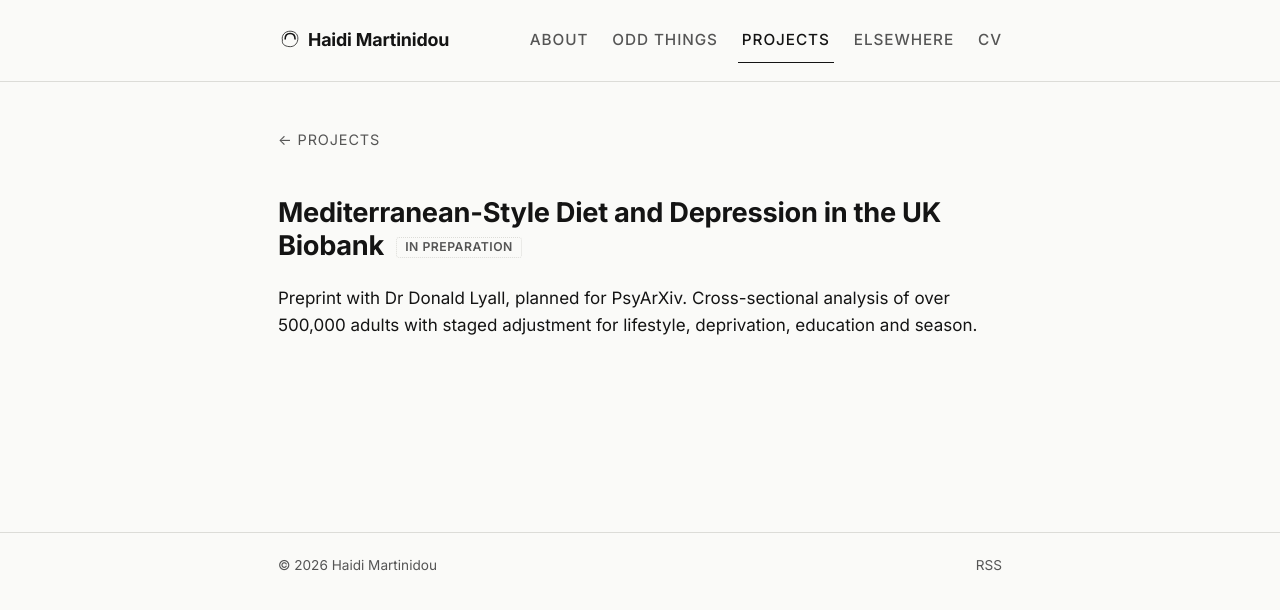
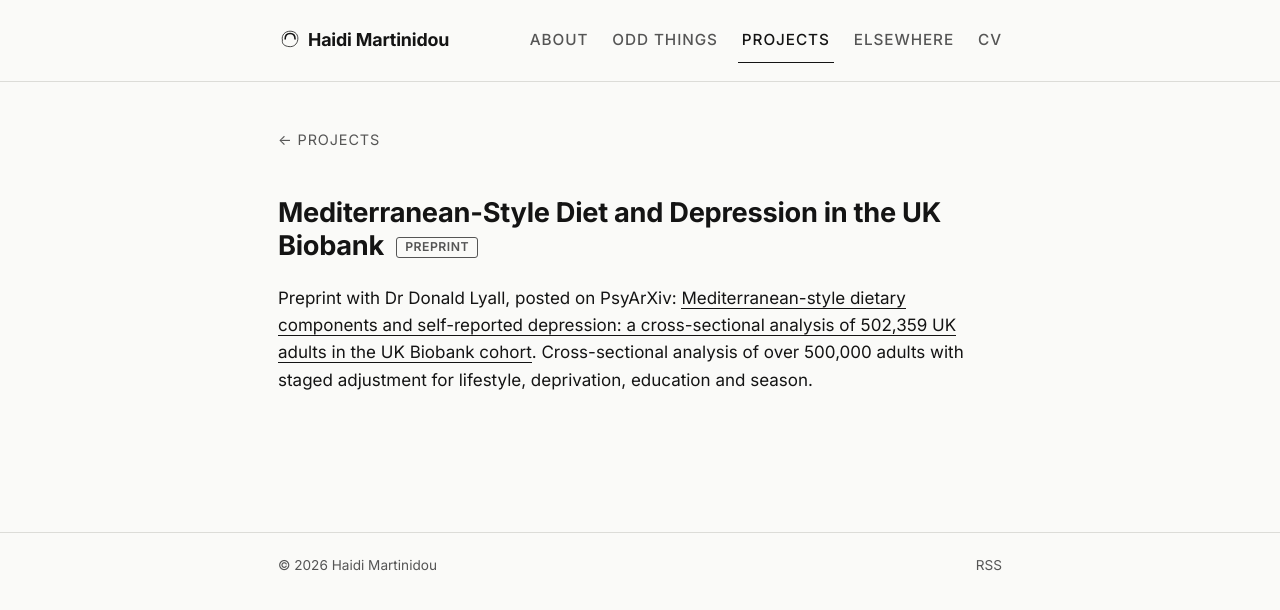
Before and after one commit to haidimartinidou/haidimartinidou.github.io, a Jekyll site: the page built from _projects/mediterranean-diet-ukbiobank.md, in a window 1280 px wide. Shown: the top 610 px of the page. Built offline with Jekyll 4.4.1, drawn with Linux system fonts in a browser that asks for light colours.

Commit message:
Add ORCID to homepage, link the Mediterranean diet preprint
ORCID now appears on the homepage alongside About and the CV.
The Mediterranean-style diet paper is posted as a preprint
(PsyArXiv, DOI 10.31234/osf.io/j23ur_v1), so every mention now
links to it and its status reads "preprint" instead of "in
preparation" (projects list, project page, CV publications, About).

Co-Authored-By: Claude Sonnet 5 <noreply@anthropic.com>

```diff
--- a/_data/cv.yml
+++ b/_data/cv.yml
@@ -172,7 +172,7 @@ writing:
 # Entries render as plain text, in the order listed. Keep "in preparation"
 # items marked as such until they are submitted or posted as preprints.
 publications:
-  - citation: "Martinidou H., Lyall D. Mediterranean-style diet and depression in 502,359 UK Biobank participants: a cross-sectional study. Preprint in preparation (PsyArXiv)."
+  - citation: "Martinidou H., Lyall D.M. Mediterranean-style dietary components and self-reported depression: a cross-sectional analysis of 502,359 UK adults in the UK Biobank cohort. Preprint (PsyArXiv). <a href=\"https://doi.org/10.31234/osf.io/j23ur_v1\">https://doi.org/10.31234/osf.io/j23ur_v1</a>"
   - citation: "Varsou O.*, Martinidou H.*, Malik Z., Walters M. Evaluation of the University of Glasgow–AAUP medical exchange programme: a transferable framework (working title). *Equal contribution. Manuscript in preparation."
   - citation: "Martinidou H., et al. Living with artificial neural networks: experience-dependent structural plasticity of the human brain in the age of AI (working title). To be submitted to Current Issues in Molecular Biology (MDPI)."
   - citation: "Chatzisavvidou A., et al. Molecular mechanisms underlying human neocortical evolution (working title). To be submitted to Current Issues in Molecular Biology (MDPI)."
--- a/_projects/mediterranean-diet-ukbiobank.md
+++ b/_projects/mediterranean-diet-ukbiobank.md
@@ -1,9 +1,9 @@
 ---
 title: "Mediterranean-Style Diet and Depression in the UK Biobank"
-status: in-preparation
+status: preprint
 category: research
 order: 2
-summary: "Preprint with Dr Donald Lyall, planned for PsyArXiv. Cross-sectional analysis of over 500,000 adults with staged adjustment for lifestyle, deprivation, education and season."
+summary: "Preprint with Dr Donald Lyall, posted on PsyArXiv. Cross-sectional analysis of over 500,000 adults with staged adjustment for lifestyle, deprivation, education and season."
 ---
 
-Preprint with Dr Donald Lyall, planned for PsyArXiv. Cross-sectional analysis of over 500,000 adults with staged adjustment for lifestyle, deprivation, education and season.
+Preprint with Dr Donald Lyall, posted on PsyArXiv: [Mediterranean-style dietary components and self-reported depression: a cross-sectional analysis of 502,359 UK adults in the UK Biobank cohort](https://doi.org/10.31234/osf.io/j23ur_v1). Cross-sectional analysis of over 500,000 adults with staged adjustment for lifestyle, deprivation, education and season.
--- a/assets/css/style.css
+++ b/assets/css/style.css
@@ -127,6 +127,10 @@ main.wrap {
   margin: 0;
   font-size: 1.05rem;
 }
+.hero p.hero-links {
+  margin-top: 14px;
+  font-size: 0.9rem;
+}
 
 /* Homepage sections (thin-line blocks) */
 .home-block {
@@ -230,6 +234,7 @@ main.wrap {
 .status-tag.status-shipped { background: var(--ink); color: var(--bg); border-color: var(--ink); }
 .status-tag.status-paused { color: var(--ink-soft); border-style: dashed; }
 .status-tag.status-in-preparation { color: var(--ink-soft); border-style: dotted; }
+.status-tag.status-preprint { border-color: var(--ink-soft); color: var(--ink-soft); }
 
 /* Post / page */
 h1 { font-size: 1.6rem; }
--- a/index.html
+++ b/index.html
@@ -5,6 +5,7 @@ title: Neuroscientist
 <section class="hero">
   <h1>Neuroscientist</h1>
   <p>I chase the brain. I dig into behaviour, and the odd things humans do.</p>
+  <p class="hero-links"><a href="https://orcid.org/0000-0002-6281-2763">ORCID</a></p>
 </section>
 
 <section class="home-block">
```
Also changed, not shown: about.md (+1 -1 lines).
